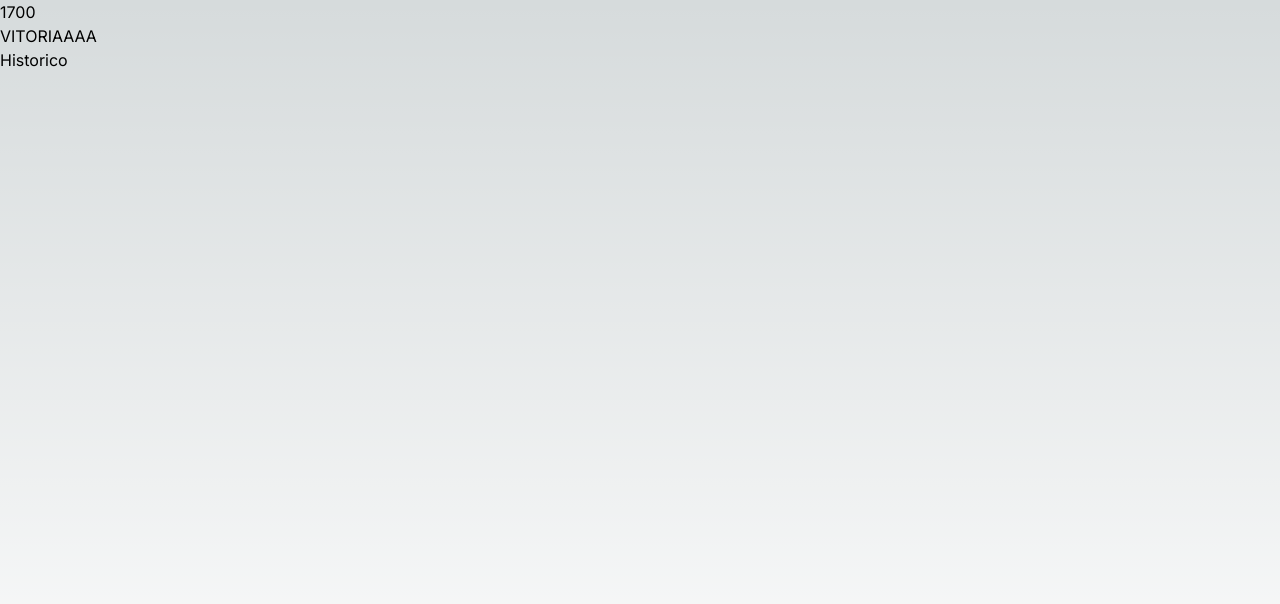
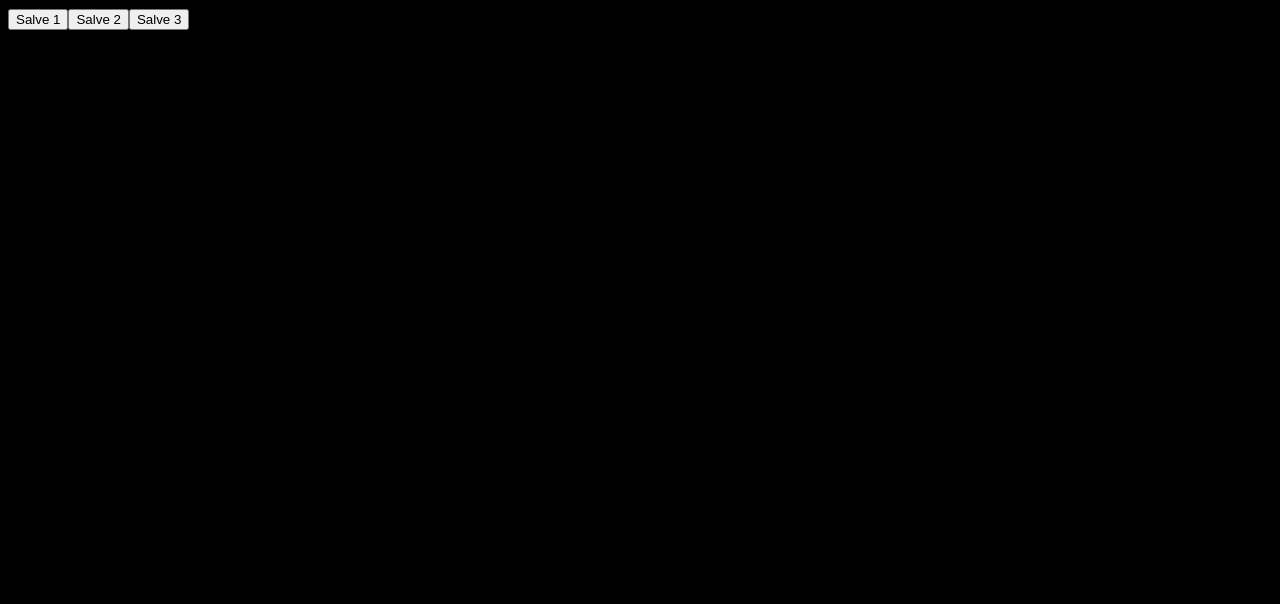
Before and after one commit to IsaiasZaza/EstudosReactJS, a Next.js app: page / in a window 1280 px wide. Shown: the top 604 px of the page. Built offline with nearby package versions, Linux system fonts and the light colour scheme.

Commit message:
Comitando estudo sobre evento em React

```diff
--- a/src/app/components/Card.tsx
+++ /dev/null
@@ -1,15 +0,0 @@
-type Props = {
-    frase: string;
-    autor?: string;
-}
-
-function Card({frase, autor}: Props) {
-    return(
-      <div className="border-2 border-red-600 p-3 text-center">
-        <h3 className="text-3xl font-bond italic">{frase}</h3>
-        <p className="text-right text-sm">{autor ? autor : 'Autor Desconhecid'}</p>
-      </div>
-    )
-}
-
-export default Card;
--- a/src/app/components/Circle.tsx
+++ /dev/null
@@ -1,7 +0,0 @@
-function Circle (){
-    return (
-        <h1 className="text-center">circulo</h1>
-    )
-}
-
-export default Circle;
--- /dev/null
+++ b/src/app/components/Costume.tsx
@@ -0,0 +1,16 @@
+
+type Props = {
+    label: string,
+    onClick: () => void;
+}
+
+export const Costume = ({label, onClick}: Props) => {
+
+    function todosClick(){
+        onClick();
+    }
+
+    return (
+        <button onClick={todosClick}>{label}</button>
+    )
+}
--- a/src/app/components/Person.tsx
+++ /dev/null
@@ -1,21 +0,0 @@
-type Props = {
-    name: string,
-    avatar?: string,
-    descricao?: string
-}
-
-function Person(props: Props) {
-    const { name, avatar = 'https://www.padraosuper.com.br/wp-content/uploads/2021/07/logo-removebg-preview.png', descricao = 'escreva profeta' } = props
-
-    return (
-        <>
-            <h1>{name}</h1>
-            <img
-                src={avatar}
-                alt="Elon Musk" />
-            <p>{descricao}</p>
-        </>
-    )
-}
-
-export default Person;
--- a/src/app/components/Square.tsx
+++ /dev/null
@@ -1,14 +0,0 @@
-import Circle from "./Circle";
-
-function Quadrado() {
-    return (
-        <>
-            <div className="w-52 h-52 bg-orange-700 text-white">
-                texto qualquer
-            </div>
-            <Circle />
-        </>
-    );
-}
-
-export default Quadrado;
--- a/src/app/globals.css
+++ b/src/app/globals.css
@@ -1,27 +1,3 @@
-@tailwind base;
-@tailwind components;
-@tailwind utilities;
-
-:root {
-  --foreground-rgb: 0, 0, 0;
-  --background-start-rgb: 214, 219, 220;
-  --background-end-rgb: 255, 255, 255;
+body{
+  background-color: black;
 }
-
-@media (prefers-color-scheme: dark) {
-  :root {
-    --foreground-rgb: 255, 255, 255;
-    --background-start-rgb: 0, 0, 0;
-    --background-end-rgb: 0, 0, 0;
-  }
-}
-
-body {
-  color: rgb(var(--foreground-rgb));
-  background: linear-gradient(
-      to bottom,
-      transparent,
-      rgb(var(--background-end-rgb))
-    )
-    rgb(var(--background-start-rgb));
-}
--- a/src/app/page.tsx
+++ b/src/app/page.tsx
@@ -1,53 +1,31 @@
-import Square from '@/app/components/Square'
-import Circle from './components/Circle';
-import Person from './components/Person';
-import Card from './components/Card'
-import {peopleList} from '@/data/peopleList';
+"use client"
+
+import { Costume } from "./components/Costume";
 
 function Page() {
-  const progamador = peopleList.filter(person => person.profession === 'Programador')
 
-  const horario = 1700
-  let bocaJunior = '';
-  let gols: number = 3;
-  let historia: string = 'Historico';
-  if(gols >= 3 ){
-    bocaJunior = 'VITORIAAAA';
-}else if(gols < 3){
-  bocaJunior = 'Derrotaaaaaaa';
-}
+  const clickButton = () => alert("Clicou no botao 1");
+  const clickButton2 = () => alert("Clicou no botao 2");
+  const clickButton3 = () => alert("Clicou no botao 3");
 
 
   return (
-    <div className="w-screen h-screen flex-col justify-center items-center">
-      <h2>{horario}</h2>
-      <h3>{bocaJunior}</h3>
-      <h4>{historia}</h4>
-    </div>
-    );
+      <div className="container">
+        <Costume
+        label="Salve 1"
+        onClick={clickButton}
+        />
+        <Costume
+        label="Salve 2"
+        onClick={clickButton2}
+        />
+        <Costume
+        label="Salve 3"
+        onClick={clickButton3}
+        />
+      </div>
+    )
 
 }
 
 export default Page;
-
-//{peopleList.map(person =>
-
-//<li key={person.id}>{person.name} - {person.profession}</li>)}
-
-/*<div>
-<h1 className="font-bold text-lg">Olá next</h1>
-<p>algum texo</p>
-<ul>
-  {progamador.length > 0 &&
-    <>
-      <h3>Lista de programadores</h3>
-      <ul>
-        {progamador.map(person => <li>{person.profession} {person.name}</li>)}
-      </ul>
-    </>
-  }
-
-
-
-</ul>
-</div>*/
```
